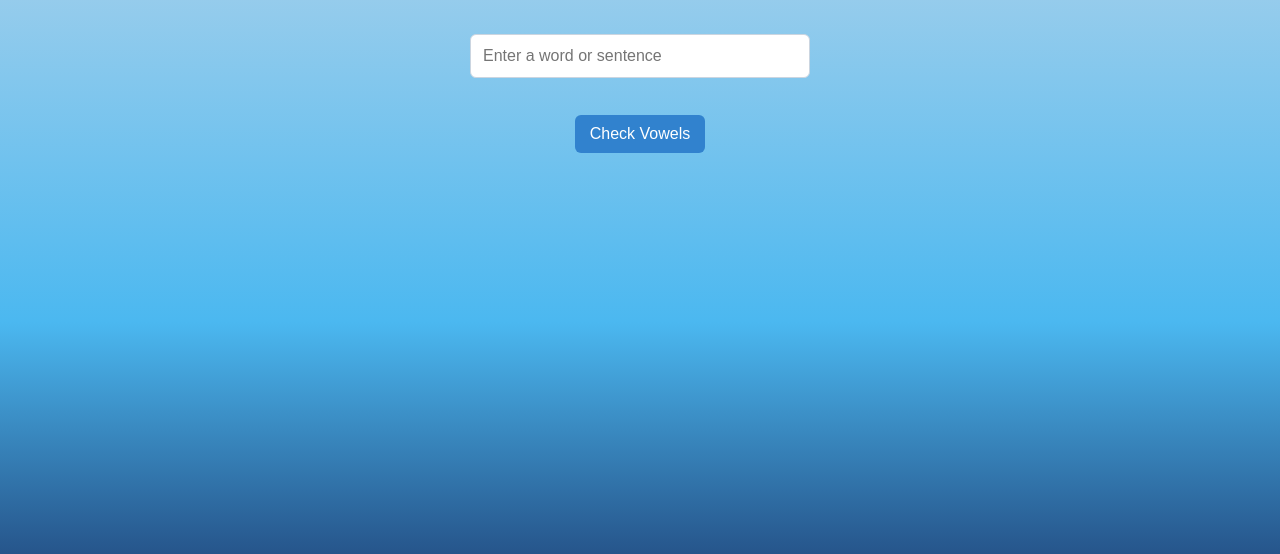
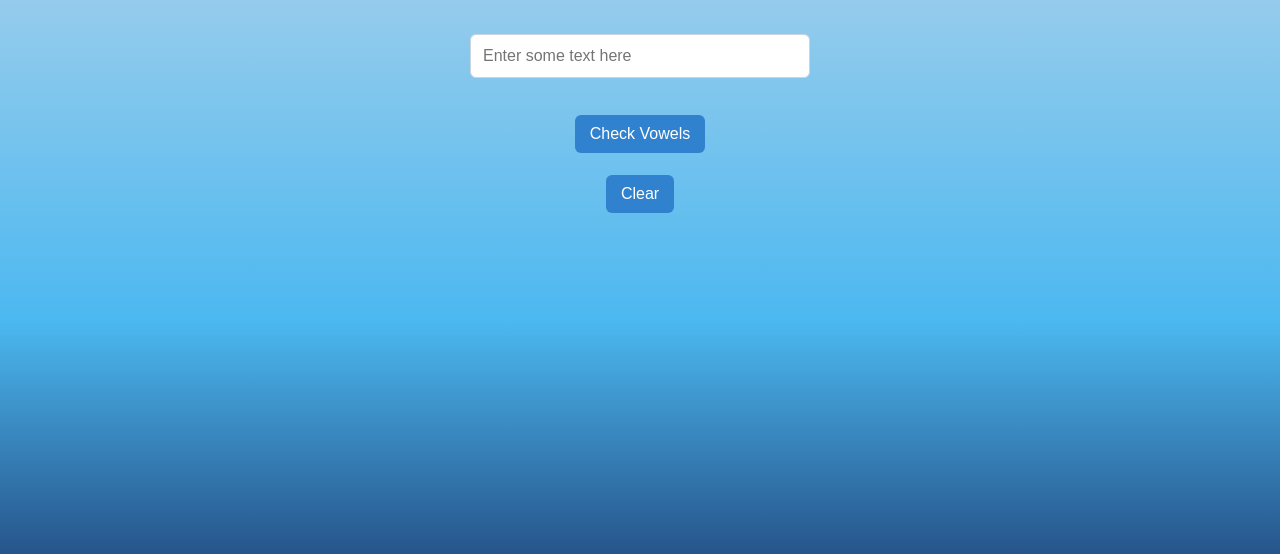
Before and after one commit to AasmaNoor123/Vowels-checker-project, a plain HTML site: page index.html in a window 1280 px wide. Shown: the part 246-800 px from the top of the page. Drawn offline with Linux system fonts and the light colour scheme.

Commit message:
Update index.html

```diff
--- a/index.html
+++ b/index.html
@@ -10,14 +10,25 @@
   <div class="container">
     <h1>Vowel Checker</h1>
     <br>
-    <input type="text" id="inputText" placeholder="Enter a word or sentence" />
+    <input type="text" id="inputText" placeholder="Enter some text here " />
     <br><br>
-    <button id="btn">Check Vowels</button>
+    <button onclick="checkVowels()" >Check Vowels</button>
+<br><br>
+    <!-- <button class="restart" id="Clear">Clear</button> -->
+
+    <!-- Clear button -->
+    <button onclick="document.getElementById('inputText').value = '';">Clear</button>
+
   <br> <br>
     <div id="result" class="result"></div>
     <div id="error" class="error"></div>
   </div>
 
+  <!-- Extra -->
+ <!-- Element to be removed on click
+        <button onclick="this.remove()">Click me to remove</button> -->
+
+
   <script src="./script.js"></script>
 </body>
 </html>
```
